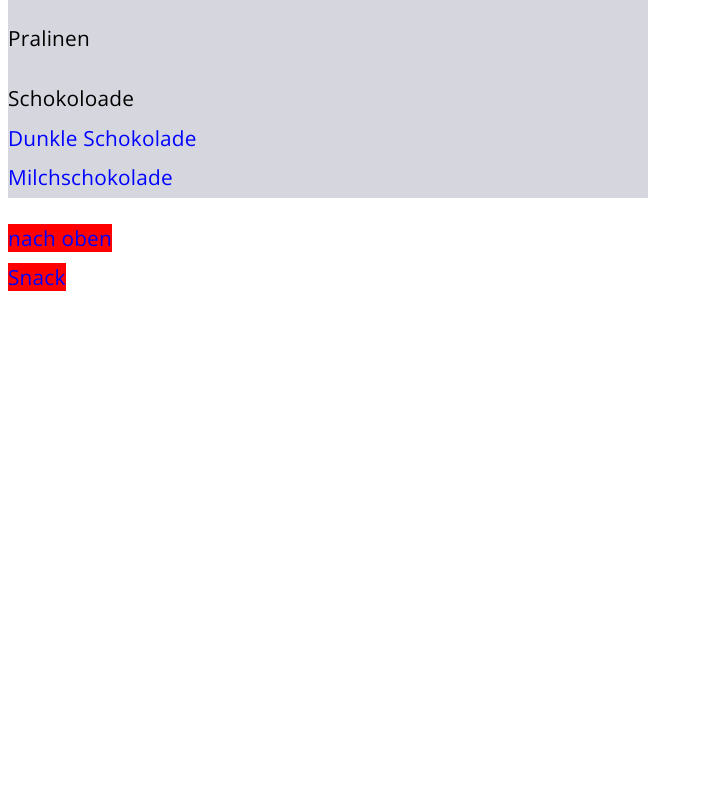
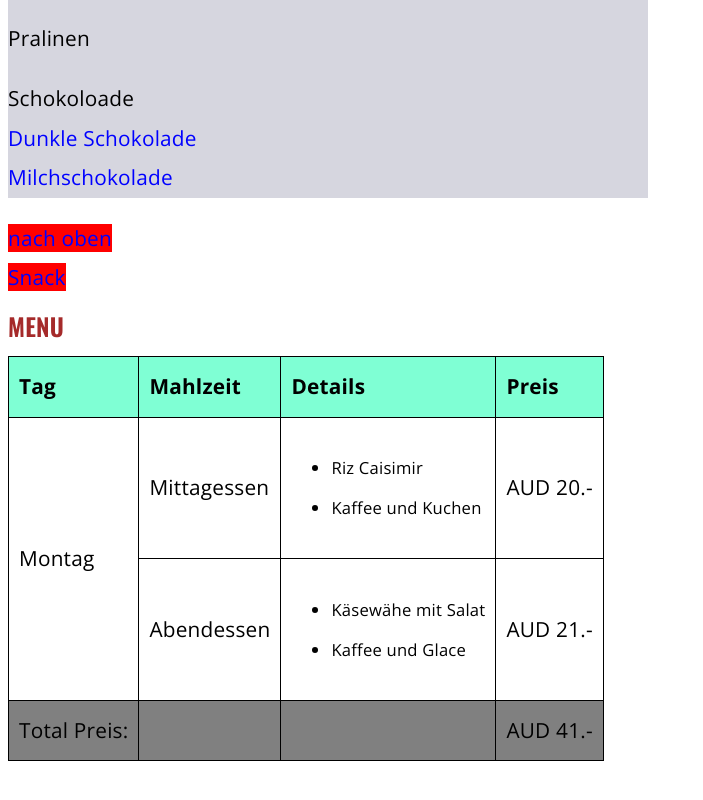
Before and after one commit to nevcel/Frontend-Web-Engeenering-, a plain HTML site: page CSS_Grundlage/index.html in a window 1280 px wide. Shown: the part 2255-3055 px from the top of the page, without its empty margins (0-703 px from the left). Before the commit the page ends 2561 px from the top, so only its background shows below. Drawn offline with nearby package versions, Linux system fonts and the light colour scheme.

Commit message:
Tabellen

```diff
--- a/CSS_Grundlage/index.html
+++ b/CSS_Grundlage/index.html
@@ -17,7 +17,7 @@
     <a href="contact.html" title="Kontakt">Kontakt</a>
     <br>
     <a href="history.html" title="Geschichte">Geschichte</a>
-     <br>
+    <br>
     <a href="employees.html" title="Employees">Mitarbeiter</a>
 
     <h1>Leckereien nach schweizer </h1>
@@ -86,7 +86,56 @@
     <a href="#brote">nach oben</a> <br>
     <a href="#snack">Snack</a>
 
+    <h3>MENU</h3>
+    <table>
 
+        <thead>
+
+            <th>Tag</th>
+            <th>Mahlzeit</th>
+            <th>Details</th>
+            <th>Preis</th>
+
+            </th>
+
+        </thead>
+        <tbody>
+            <tr>
+                <td rowspan="2">Montag</td>
+                <td>Mittagessen</td>
+                <td>
+                    <ul>
+                        <li>Riz Caisimir</li>
+                        <li>Kaffee und Kuchen</li>
+                    </ul>
+                </td>
+                <td>AUD 20.-</td>
+
+            </tr>
+            <tr>
+                <td>Abendessen</td>
+                <td>
+                    <ul>
+                        <li>Käsewähe mit Salat</li>
+                        <li>Kaffee und Glace</li>
+                        <td>AUD 21.-</td>
+                    </ul>
+                </td>
+            </tr>
+
+
+        </tbody>
+        <tfoot>
+            <tr>
+                <td>Total Preis:</td>
+                <td></td>
+                <td></td>
+                <td>AUD 41.-</td>
+            </tr>
+
+        </tfoot>
+    </table>
+    <br><br><br>
 
 </body>
 
--- a/CSS_Grundlage/style.css
+++ b/CSS_Grundlage/style.css
@@ -144,3 +144,19 @@ div ~ a {
 div.snacks p:nth-child(2n) {
     background-color: #fff000;
 }
+
+table, th, td {
+    border: 1px solid black;
+    border-collapse: collapse;
+    padding: 10px;
+    text-align: left;
+
+}
+
+th {
+    background-color: aquamarine;
+}
+
+tfoot {
+    background-color: gray;
+}
```
Also changed, not shown: CSS_Grundlage/employees.html (+42 -1 lines).
